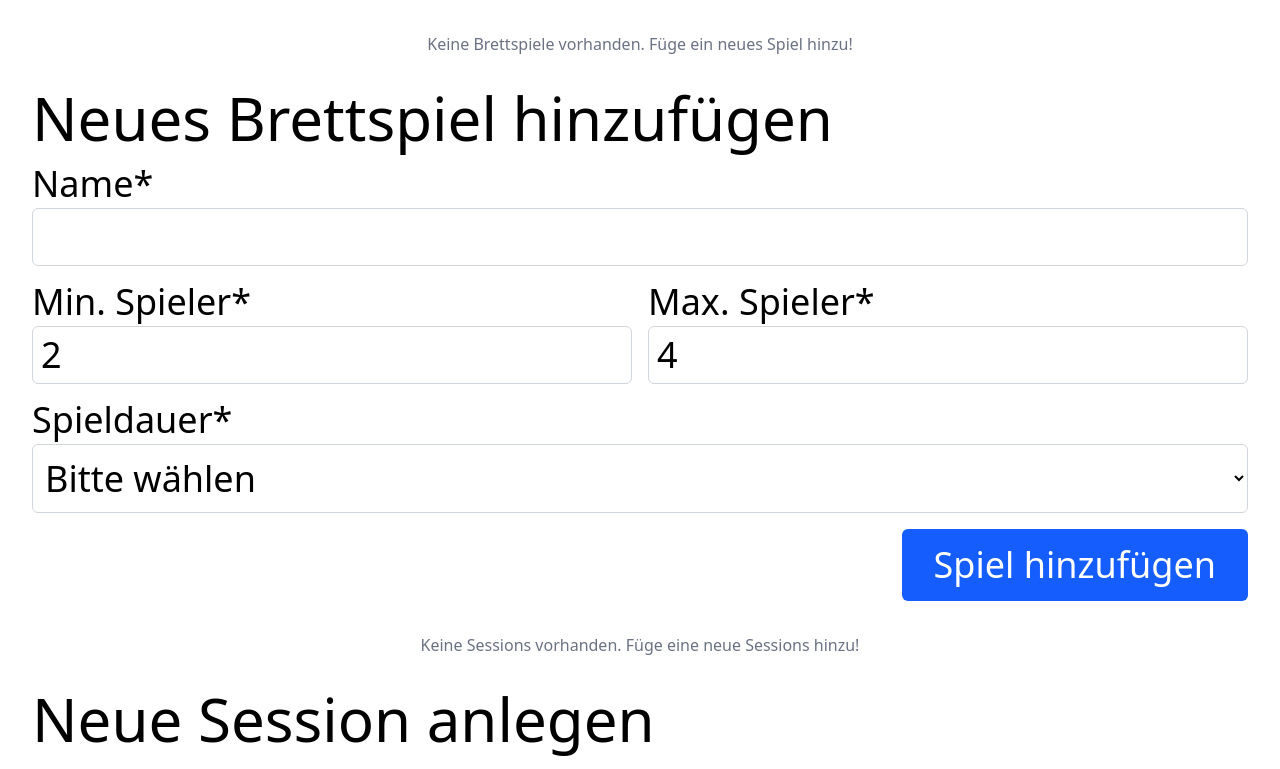
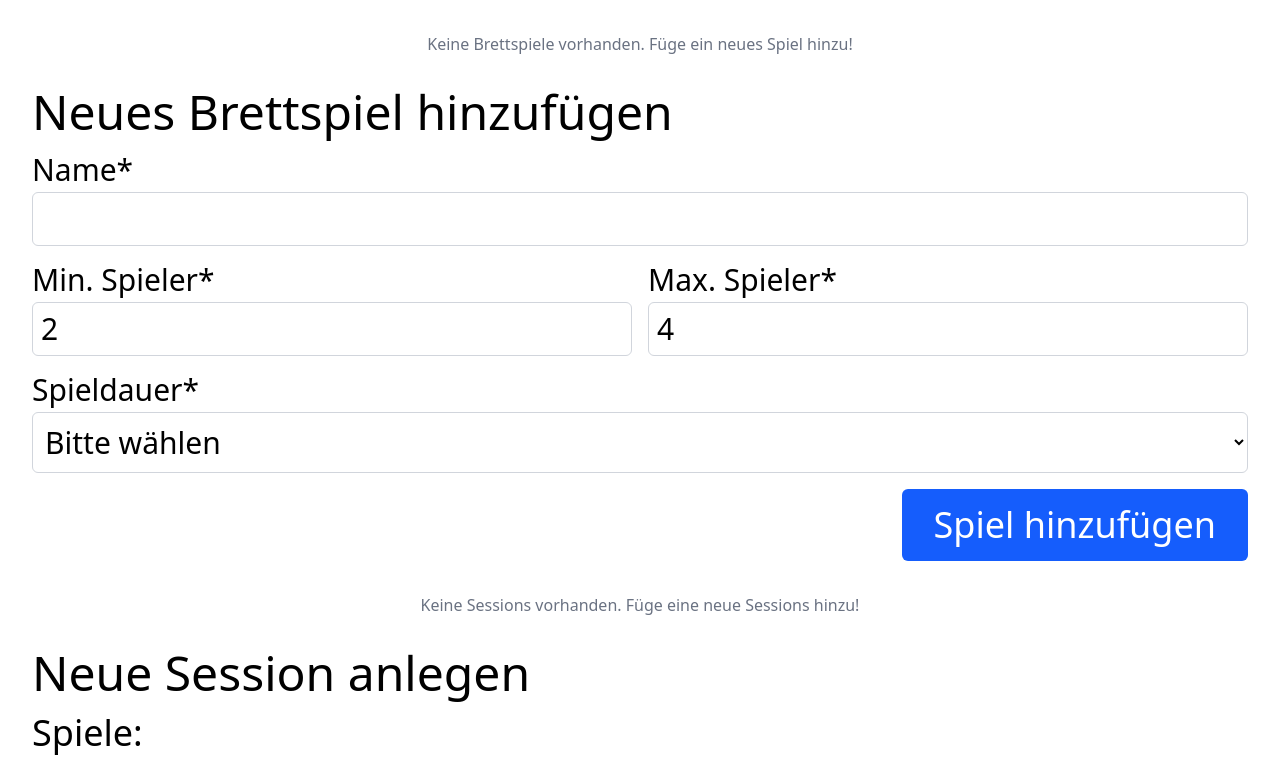
Before and after one commit to WendtOle/game-rondell, a React (Vite) app: page / in a window 1280 px wide. Shown: the top 769 px of the page. Built offline with nearby package versions, Linux system fonts and the light colour scheme.

Commit message:
Style lists and adjust font size again

```diff
--- a/src/GameList.tsx
+++ b/src/GameList.tsx
@@ -32,10 +32,8 @@ export const BoardGameList: React.FC<BoardGameListProps> = ({
         return (
           <div className="flex justify-between items-start">
             <div>
-              <h3 className="text-lg font-semibold text-gray-800">
-                {game.name}
-              </h3>
-              <div className="mt-1 text-sm text-gray-500 flex gap-4">
+              <h3 className="text-4xl text-gray-800">{game.name}</h3>
+              <div className="mt-1 text-xl text-gray-500 flex gap-4">
                 <span className="flex items-center">
                   <svg
                     xmlns="http://www.w3.org/2000/svg"
--- a/src/ResultList.tsx
+++ b/src/ResultList.tsx
@@ -76,7 +76,7 @@ export const ResultList: React.FC<ResultListProps> = ({ sessionId }) => {
         itemRenderer={(id) => (
           <div className="flex flex-row space-x-2">
             <h3
-              className={`text-lg font-semibold text-gray-800 ${result()[id]?.noGo > 0 && displayResults && "line-through"}`}
+              className={`text-3xl text-gray-800 ${result()[id]?.noGo > 0 && displayResults && "line-through"}`}
             >
               {getGameById(id)?.name}
             </h3>
--- a/src/SessionList.tsx
+++ b/src/SessionList.tsx
@@ -27,10 +27,8 @@ export const SessionList: React.FC<SessionListProps> = ({ onClickSession }) => {
       itemRenderer={(session) => {
         return (
           <div>
-            <h3 className="text-lg font-semibold text-gray-800">
-              {session.name}
-            </h3>
-            <div className="mt-1 text-sm text-gray-500 flex gap-4">
+            <h3 className="text-4xl text-gray-800">{session.name}</h3>
+            <div className="mt-1 text-xl text-gray-500 flex gap-4">
               <span className="flex items-center">
                 Spiele:{" "}
                 {(session.gameIds ?? [])
--- a/src/VoteList.tsx
+++ b/src/VoteList.tsx
@@ -26,9 +26,7 @@ export const VoteList: React.FC<VoteListProps> = ({ votes }) => {
         itemRenderer={(vote) => (
           <div className="flex justify-between items-start">
             <div>
-              <h3 className="text-lg font-semibold text-gray-800">
-                {vote.participant}
-              </h3>
+              <h3 className="text-3xl text-gray-800">{vote.participant}</h3>
             </div>
           </div>
         )}
--- a/src/components/Heading.tsx
+++ b/src/components/Heading.tsx
@@ -1,5 +1,5 @@
 import React from "react";
 
 export const Heading = ({ title }: { title: string }) => {
-  return <h2 className="text-6xl mb-4">{title}</h2>;
+  return <h2 className="text-5xl mb-4">{title}</h2>;
 };
--- a/src/components/SingleSelect.tsx
+++ b/src/components/SingleSelect.tsx
@@ -1,7 +1,4 @@
-import React, {
-  DetailedHTMLProps,
-  SelectHTMLAttributes,
-} from "react";
+import React, { DetailedHTMLProps, SelectHTMLAttributes } from "react";
 
 interface SingleSelectProps
   extends DetailedHTMLProps<
@@ -20,7 +17,7 @@ export const SingleSelect = ({
   ...props
 }: SingleSelectProps) => {
   return (
-    <label className="block text-4xl font-medium">
+    <label className="block text-3xl">
       {label}
       <select
         {...props}
--- a/src/components/TextInput.tsx
+++ b/src/components/TextInput.tsx
@@ -6,7 +6,7 @@ interface TextInputProps extends InputHTMLAttributes<HTMLInputElement> {
 
 export const TextInput = ({ label, ...props }: TextInputProps) => {
   return (
-    <label className="block text-4xl font-medium">
+    <label className="block text-3xl">
       {label}
       <input
         {...props}
```
